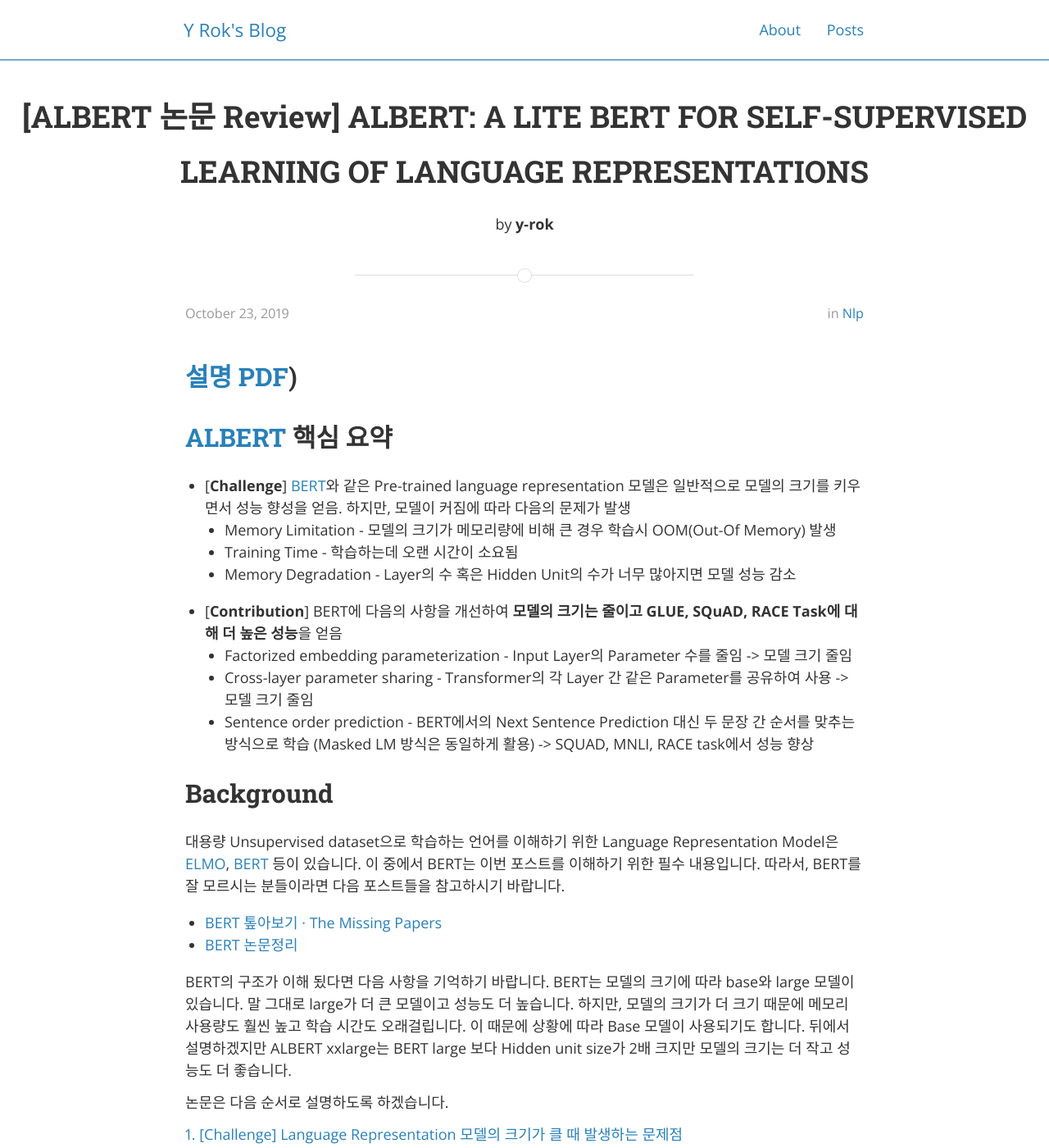
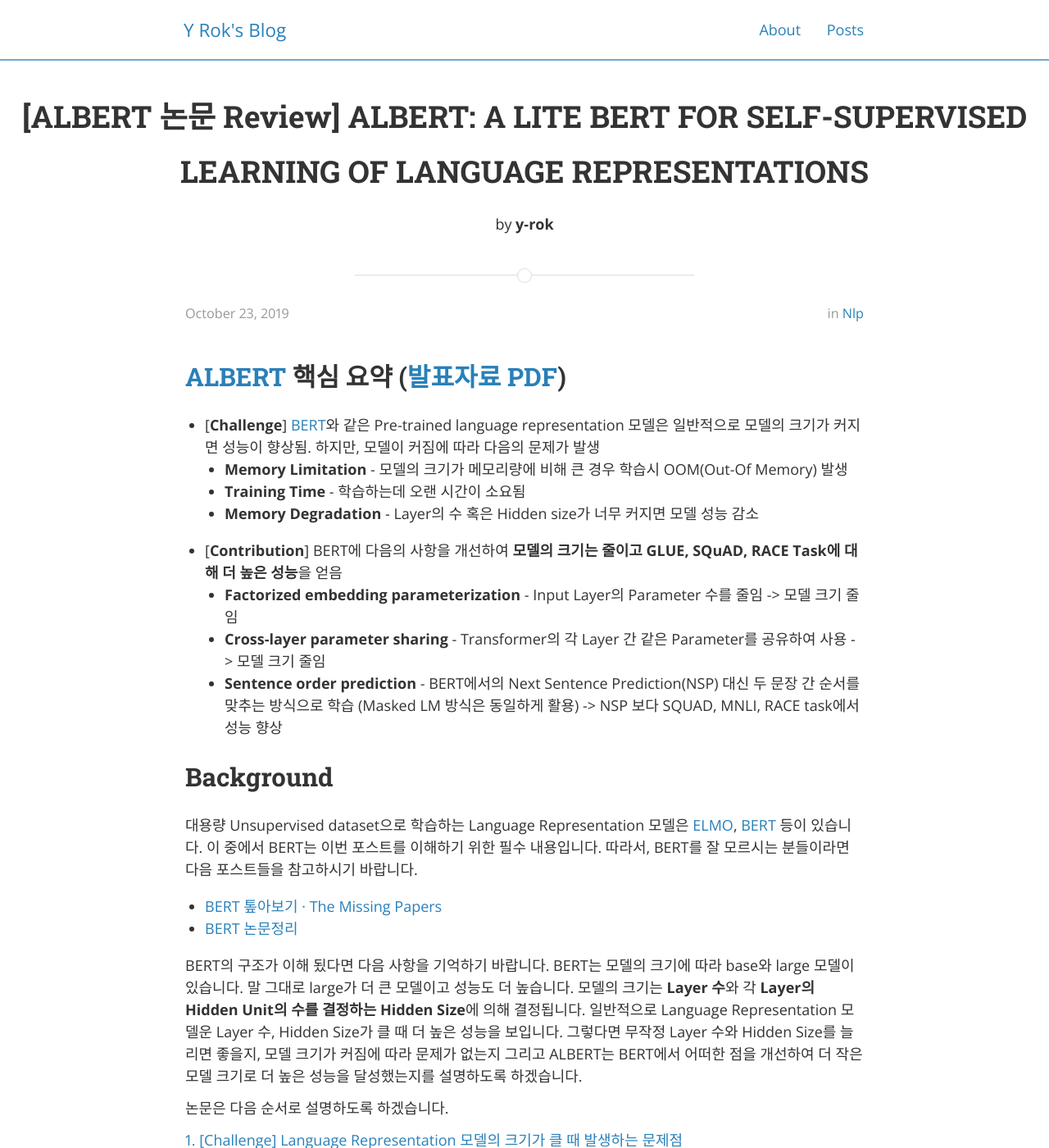
Before and after one commit to jangyrok/y-rok.github.io, a Jekyll site: the page built from _posts/2019-05-20-albert.markdown, in a window 1280 px wide and 1400 px high. Shown: the whole window at 82% size. Built offline with Jekyll 4.4.1, drawn with Linux system fonts in a browser that asks for light colours; nearby versions of some CDN libraries; comment, search, counter and statistics services are not loaded; some of the changed text lies outside the part shown.

Commit message:
writing albert 4

```diff
--- a/_posts/2019-05-20-albert.markdown
+++ b/_posts/2019-05-20-albert.markdown
@@ -12,29 +12,28 @@ tags:
 - paper review
 ---
 
-## [설명 PDF](https://www.slideshare.net/RokJang/albert-187327421))
 
 
 
-## [ALBERT](https://arxiv.org/abs/1909.11942) 핵심 요약
+## [ALBERT](https://arxiv.org/abs/1909.11942) 핵심 요약 ([발표자료 PDF](https://www.slideshare.net/RokJang/albert-187327421))
 
-- [**Challenge**] [BERT](https://arxiv.org/abs/1810.04805)와 같은 Pre-trained language representation 모델은 일반적으로 모델의 크기를 키우면서 성능 향성을 얻음. 하지만, 모델이 커짐에 따라 다음의 문제가 발생
-    - Memory Limitation - 모델의 크기가 메모리량에 비해 큰 경우 학습시 OOM(Out-Of Memory) 발생
-    - Training Time - 학습하는데 오랜 시간이 소요됨
-    - Memory Degradation - Layer의 수 혹은 Hidden Unit의 수가 너무 많아지면 모델 성능 감소
+- [**Challenge**] [BERT](https://arxiv.org/abs/1810.04805)와 같은 Pre-trained language representation 모델은 일반적으로 모델의 크기가 커지면 성능이 향상됨. 하지만, 모델이 커짐에 따라 다음의 문제가 발생
+    - **Memory Limitation** - 모델의 크기가 메모리량에 비해 큰 경우 학습시 OOM(Out-Of Memory) 발생
+    - **Training Time** - 학습하는데 오랜 시간이 소요됨
+    - **Memory Degradation** - Layer의 수 혹은 Hidden size가 너무 커지면 모델 성능 감소
 - [**Contribution**] BERT에 다음의 사항을 개선하여 **모델의 크기는 줄이고 GLUE, SQuAD, RACE Task에 대해 더 높은 성능**을 얻음
-    - Factorized embedding parameterization - Input Layer의 Parameter 수를 줄임 -> 모델 크기 줄임
-    - Cross-layer parameter sharing - Transformer의 각 Layer 간 같은 Parameter를 공유하여 사용 -> 모델 크기 줄임
-    - Sentence order prediction - BERT에서의 Next Sentence Prediction 대신 두 문장 간 순서를 맞추는 방식으로 학습 (Masked LM 방식은 동일하게 활용) -> SQUAD, MNLI, RACE task에서 성능 향상
+    - **Factorized embedding parameterization** - Input Layer의 Parameter 수를 줄임 -> 모델 크기 줄임
+    - **Cross-layer parameter sharing** - Transformer의 각 Layer 간 같은 Parameter를 공유하여 사용 -> 모델 크기 줄임
+    - **Sentence order prediction** - BERT에서의 Next Sentence Prediction(NSP) 대신 두 문장 간 순서를 맞추는 방식으로 학습 (Masked LM 방식은 동일하게 활용) -> NSP 보다 SQUAD, MNLI, RACE task에서 성능 향상
 
 ## Background
 
-대용량 Unsupervised dataset으로 학습하는 언어를 이해하기 위한 Language Representation Model은 [ELMO](https://arxiv.org/abs/1802.05365), [BERT](https://arxiv.org/abs/1810.04805) 등이 있습니다. 이 중에서 BERT는 이번 포스트를 이해하기 위한 필수 내용입니다. 따라서, BERT를 잘 모르시는 분들이라면 다음 포스트들을 참고하시기 바랍니다.
+대용량 Unsupervised dataset으로 학습하는 Language Representation 모델은 [ELMO](https://arxiv.org/abs/1802.05365), [BERT](https://arxiv.org/abs/1810.04805) 등이 있습니다. 이 중에서 BERT는 이번 포스트를 이해하기 위한 필수 내용입니다. 따라서, BERT를 잘 모르시는 분들이라면 다음 포스트들을 참고하시기 바랍니다.
 
 - [BERT 톺아보기 · The Missing Papers](http://docs.likejazz.com/bert/)
 - [BERT 논문정리](https://tmaxai.github.io/post/BERT/)
 
-BERT의 구조가 이해 됬다면 다음 사항을 기억하기 바랍니다. BERT는 모델의 크기에 따라 base와 large 모델이 있습니다. 말 그대로 large가 더 큰 모델이고 성능도 더 높습니다. 하지만, 모델의 크기가 더 크기 때문에 메모리 사용량도 훨씬 높고 학습 시간도 오래걸립니다. 이 때문에 상황에 따라 Base 모델이 사용되기도 합니다. 뒤에서 설명하겠지만 ALBERT xxlarge는 BERT large 보다 Hidden unit size가 2배 크지만 모델의 크기는 더 작고 성능도 더 좋습니다.
+BERT의 구조가 이해 됬다면 다음 사항을 기억하기 바랍니다. BERT는 모델의 크기에 따라 base와 large 모델이 있습니다. 말 그대로 large가 더 큰 모델이고 성능도 더 높습니다. 모델의 크기는 **Layer 수**와 각 **Layer의 Hidden Unit의 수를 결정하는 Hidden Size**에 의해 결정됩니다. 일반적으로 Language Representation 모델운 Layer 수, Hidden Size가 클 때 더 높은 성능을 보입니다. 그렇다면 무작정 Layer 수와 Hidden Size를 늘리면 좋을지, 모델 크기가 커짐에 따라 문제가 없는지 그리고 ALBERT는 BERT에서 어떠한 점을 개선하여 더 작은 모델 크기로 더 높은 성능을 달성했는지를 설명하도록 하겠습니다.
 
 논문은 다음 순서로 설명하도록 하겠습니다.
 
@@ -57,11 +56,11 @@ Pre-trained language representation 모델은 일반적으로 모델의 크기
 
 
 
-모델이 클 경우 메모리량이 부족하여 OOM(Out-of Memory)이 발생할 수 있습니다. 128GB의 TPUv3을 여유롭게 사용할 수 있다면 문제가 없겠지만 12GB의 Titan X GPU를 사용한다고 해봅시다. [이 경우 BERT 학습 시 OOM이 발생하지 않을 때 Sequence Length에 따른 Maximum Batch Size가 아래와 같습니다.](https://github.com/google-research/bert/blob/master/README.md)
+모델이 클 경우 메모리량이 부족하여 OOM(Out-of Memory)이 발생할 수 있습니다. 메모리 128GB의 TPUv3을 여유롭게 사용할 수 있다면 문제가 없겠지만 12GB의 Titan X GPU를 사용한다고 해봅시다. [이 경우 BERT 학습 시 OOM이 발생하지 않을 때 Input Sequence Length에 따른 Maximum Batch Size가 아래와 같습니다.](https://github.com/google-research/bert/blob/master/README.md)
 
 ![](/assets/img/2019-10-23-21-45-53.png)
 
-BERT Large의 경우 Input의 Sequence length가 384 이상이라면 Training은 물론 Inference도 할 수 없습니다.
+**BERT Large의 경우 Input Sequence length가 384 이상이라면 Training은 물론 한 문장에 대해 Inference도 할 수 없습니다.**
 
 ### 1.2. Training Time
 
@@ -70,11 +69,11 @@ BERT 모델은 학습하는데 상당한 계산량이 필요하기 떄문에 학
 **그렇다면 GPU를 사용한다면 얼마나 오랜 시간이 걸릴 까요?**
 
 [이 곳](https://timdettmers.com/2018/10/17/tpus-vs-gpus-for-transformers-bert/
-)에 따르면, BERT base의 경우 16개의 V100 GPU 사용시 5일 이상, BERT large의 경우 64개의 V100 GPU 사용시 8일 이상이 소요 됩니다.
+)에 따르면, **BERT base의 경우 16개의 V100 GPU 사용시 5일 이상, BERT large의 경우 64개의 V100 GPU 사용시 8일 이상**이 소요 됩니다.
 
 ### 1.3. Model Degradation
 
-[ALBERT](https://arxiv.org/abs/1909.11942)에서는 language representation 모델의 크기가 크다고 무조건 성능이 높아지지 않음을 실험적으로 보여줍니다. 아래의 그림을 보면 기존 BERT large 보다 더 큰 xlarge(large와 layer 수는 같지만 hidden size가 2배 큼)모델을 학습 시 오히려 성능이 떨어집니다.
+[ALBERT](https://arxiv.org/abs/1909.11942)에서는 language representation 모델의 크기가 크다고 무조건 성능이 높아지지 않음을 실험적으로 보여줍니다. 아래의 그림을 보면 기존 **BERT large 보다 더 큰 xlarge(large와 layer 수는 같지만 hidden size가 2배 큼)모델을 학습 시 오히려 성능이 떨어집니다.** (논문에서 모델의 성능이 떨어진 이유는 설명하지 않고 실험적으로 결과만을 보여줍니다.)
 
 ![](/assets/img/2019-10-21-15-07-33.png)
 
@@ -84,9 +83,9 @@ ALBERT는 앞서 언급한 Challenge들을 극복 하기 위해 BERT에서 모
 
 ### 2.1 Factorized embedding parameterization
 
-BERT에서는 Input Token Embedding Size(E)와 Hidden Size(H)가 같습니다. (Hidden Size는 Transformer 각 layer의 input, output embedding size와 같습니다.) ALBERT에서는 E를 H보다 작게 설정하여 Parameter 수를 줄입니다. 그렇다면 E,H가 의미하는 바를 되짚어 보고 왜 ALBERT에서는 E를 H 보다 작게 설정하였는지 알아봅시다.
+BERT에서는 **Input Token Embedding Size(E)**와 **Hidden Size(H)**가 같습니다. (Hidden Size는 Transformer 각 layer의 input, output embedding size와 같습니다.) **ALBERT에서는 E를 H보다 작게 설정하여 Parameter 수를 줄입니다.** 그렇다면 E,H가 의미하는 바를 되짚어 보고 왜 ALBERT에서는 E를 H 보다 작게 설정하였는지 알아봅시다.
 
-Token Embedding은 각 Token의 정보를 담고 있는 Vector를 생성합니다. 이에 반해, Transformer의 각 Layer에서의 Output은 해당 Token과 주변 Token들 간의 관계까지 반영한 Contextualized Representation입니다. 따라서, 담고 있는 정보량 자체가 다르기 때문에 E가 H 보다 비교적 작아도 될 것이라고 생각할 수 있습니다.
+Input Token Embedding은 각 Token의 정보를 담고 있는 Vector를 생성합니다. 이에 반해, Transformer의 각 Layer에서의 Output은 해당 Token과 주변 Token들 간의 관계까지 반영한 Contextualized Representation입니다. 따라서, 담고 있는 정보량 자체가 다르기 때문에 E가 H 보다 비교적 작아도 될 것이라고 생각할 수 있습니다.
 
 ![](/assets/img/2019-10-23-19-46-54.png)
 
@@ -98,7 +97,7 @@ Token Embedding은 각 Token의 정보를 담고 있는 Vector를 생성합니
 
 ### 2.2 Cross-layer parameter sharing
 
-위의 표(Table 4)를 보다 보면 Factorized embedding parameterization 보다 Cross-layer parameter sharing 적용 시 모델의 크기가 훨씬 많이 줄어드는 것을 알 수 있습니다. Cross-layer parameter sharing은 말 그대로 Transformer layer 간 같은 Parameter를 공유하며 사용하는 것입니다.
+위의 표(Table 4)를 보다 보면 Factorized embedding parameterization 보다 Cross-layer parameter sharing 적용 시 모델의 크기가 훨씬 많이 줄어드는 것을 알 수 있습니다. **Cross-layer parameter sharing은 말 그대로 Transformer layer 간 같은 Parameter를 공유하며 사용하는 것입니다.**
 
 이러한 아이디어는 ALBERT에서 처음 제안한 것은 아닙니다. [Universal Transformer](https://arxiv.org/abs/1807.03819)에서도 각 Layer는 Parameter를 공유합니다. 이는 아래 그림에서 처럼 Transformer의 각 Layer의 Output이 다시 Input으로 들어가는 형태로 Recursive Transformer라고도 할 수 있습니다.
 
@@ -106,15 +105,15 @@ Token Embedding은 각 Token의 정보를 담고 있는 Vector를 생성합니
 
 **그렇다면 Layer 간 Parameter를 공유해도 성능이 떨어지지는 않을 까요?**
 
-아래 표에서 처럼 Self-Attention Layer만 공유 했을 때는 성능이 크게 떨어지지 않습니다. 다만, Feed Forward Network(FFN)은 공유 시 성능이 다소 떨어지는 것을 볼 수 있습니다. 논문에서는 실험 결과에 대한 해석은 하지 않고 있습니다. 왜 이러한 결과가 나왔는지는 고민해볼 필요가 있지만 **Layer 간 Parameter를 공유 한다고 하더라도 크게 성능이 떨어지지 않는 다는 결과는 큰 의미가 있습니다.**
+아래 표에서 처럼 Self-Attention Layer만 공유 했을 때는 성능이 크게 떨어지지 않습니다. 다만, Feed Forward Network(FFN)은 공유 시 성능이 다소 떨어지는 것을 볼 수 있습니다. 논문에서는 실험 결과에 대한 해석은 하지 않고 있습니다. 왜 이러한 결과가 나왔는지는 고민해볼 필요가 있지만 **Layer 간 Parameter를 공유 한다고 하더라도 크게 성능이 떨어지지 않는 다는 결과는 큰 의미가 있습니다.** **따라서, ALBERT는 BERT와 같은 layer 수, Hidden Size일지라도 모델의 크기가 훨씬 작습니다.**
 
 ![](/assets/img/2019-10-23-20-14-25.png)
 
 ### 2.3 Sentence order prediction
 
-이 논문에서는 Next Sentence Prediction(NSP) 보다 나은 학습 방식인 Sentence order prediction (SOP)을 제안합니다. NSP는 두번 째 문장이 첫 문장의 다음 문장인지를 맞추는데 학습 데이터 구성 시 두 번째 문장은 실제 문장(positive example) 혹은 임의로 뽑은 문장(negative example)이 됩니다. 하지만, 임의로 뽑은 문장은 첫 문장과 완전히 다른 Topic의 문장일 확률이 높으므로 문장 간 연관 관계를 학습한다기 보다는 두 문장이 같은 Topic에 대해 말하는지를 판단하는 Topic Prediction에 가깝습니다. 이에 반해 SOP의 학습 데이터는 실제 연속인 두 문장(Positive Example)과 두 문장의 순서를 앞뒤로 바꾼 것(Negative Example)으로 구성되고 문장의 순서가 옳은지 여부를 예측하는 방식으로 학습합니다. 따라서, SOP로 학습 시 두 문장의 연관 관계를 보다 잘 학습할 것이라고 기대할 수 있습니다.
+이 논문에서는 **Next Sentence Prediction(NSP)** 보다 나은 학습 방식인 **Sentence order prediction SOP)**을 제안합니다. NSP는 두번 째 문장이 첫 문장의 다음 문장인지를 맞추는데 학습 데이터 구성 시 두 번째 문장은 실제 문장(positive example) 혹은 임의로 뽑은 문장(negative example)이 됩니다. 하지만, 임의로 뽑은 문장은 첫 문장과 완전히 다른 Topic의 문장일 확률이 높으므로 문장 간 연관 관계를 학습한다기 보다는 두 문장이 같은 Topic에 대해 말하는지를 판단하는 Topic Prediction에 가깝습니다. **이에 반해 SOP의 학습 데이터는 실제 연속인 두 문장(Positive Example)과 두 문장의 순서를 앞뒤로 바꾼 것(Negative Example)으로 구성되고 문장의 순서가 옳은지 여부를 예측하는 방식으로 학습합니다.** 따라서, SOP로 학습 시 두 문장의 연관 관계를 보다 잘 학습할 것이라고 기대할 수 있습니다.
 
-아래 표는 ALBERT에 NSP, SOP 학습 시 성능을 비교합니다. SOP로 학습 시 NSP는 어느 정도 가능하지만 NSP는 문장 간 관계를 잘 학습하지 못하기 때문에 SOP 성능이 매우 낮은 것을 볼 수 있습니다. 또한, 두 문장 이상을 입력으로 넣어 수행하는 SQuAD, MNLI,RACE 등의 Task에서 SOP 적용 시 성능이 더 높음을 알 수 있습니다.
+아래 표는 ALBERT에 NSP, SOP 학습 시 성능을 비교합니다. SOP로 학습 시 NSP는 어느 정도 가능하지만 NSP는 문장 간 관계를 잘 학습하지 못하기 때문에 SOP 성능이 매우 낮은 것을 볼 수 있습니다. 또한, 두 문장 이상을 입력으로 넣어 수행하는 SQuAD, MNLI,RACE 등의 Task에서 SOP 적용 시 성능이 더 높다는걸 알 수 있습니다.
 
 ![](/assets/img/2019-10-23-21-24-39.png)
 
@@ -126,20 +125,19 @@ Token Embedding은 각 Token의 정보를 담고 있는 Vector를 생성합니
 - 125,000 Steps 학습
 - 모델의 크기에 따라 TPUv3를 64~1024 chips 활용
 - Wiki, Book Corpus - 16GB 학습 데이터
-- Layer 간 모든 Parameter 공유
--
+- ALBERT는 Layer 간 모든 Parameter 공유
 
-아래 그림의 성능 결과를 보면 앞서 언급했던 3가지 Challenge가 해결된 것을 확인할 수 있습니다.
+아래 그림의 성능 결과를 보면 앞서 언급했던 3가지 Challenge가 해소된 것을 확인할 수 있습니다.
 
 ![](/assets/img/2019-10-24-13-46-38.png)
 
 #### Memory Limitation
 
-ALBERT느 BERT와 같은 Layer 수, Hidden size에서 모델의 크기가 훨씬 작습니다. 따라서, Memory 사용량을 훨씬 줄일 수 있습니다. (ex) BERT large - 334mb, ALBERT large - 18mb)
+**ALBERT느 BERT와 같은 Layer 수, Hidden size에서 모델의 크기가 훨씬 작습니다.** 따라서, Memory 사용량을 훨씬 줄일 수 있습니다. (ex) BERT large - 334mb, ALBERT large - 18mb)
 
 #### Training Time
 
-마찬가지로 layer 수, Hidden size가 같을 때 ALBERT는 BERT 보다 학습 속도가 훨씬 빠릅니다. 다만, 계산량이 얼마나 적어지고 등의 명확한 이유는 아직 제가 정확히 파악하지 못해 좀 더 공부하고 글을 업데이트 하겠습니다. (ex) ALBERT xlarge는 BERT xlarge 보다 학습 속도가 2배 빠름)
+마찬가지로 **layer 수, Hidden size가 같을 때 ALBERT는 BERT 보다 학습 속도가 훨씬 빠릅니다.** 다만, 계산량이 얼마나 적어지고 등의 명확한 이유는 아직 제가 정확히 파악하지 못해 좀 더 공부하고 글을 업데이트 하겠습니다. (ex) ALBERT xlarge는 BERT xlarge 보다 학습 속도가 2배 빠름)
 
 
 (논문 내용 : Because of less communication and
@@ -151,6 +149,6 @@ BERT models.)
 BERT는 large에서 xlarge로 커질 경우 오히려 성능이 떨어집니다. 하지만, ALBERT의 경우 xxlarge가 xlarge 보다 그리고 xlarge가 large 보다 성능이 높은 성능을 보입니다. 물론, ALBERT도 계속 해서 Hidden size와 layer 수를 늘린다면 성능이 떨어질 것입니다. (논문에 따르면 Hidden size가 6144개일 때,4096개 일 때 보다 성능이 떨어집니다.) 하지만, ALBERT는 BERT xlarge 보다도 더 큰 xxlarge 모델도 Model degradation이 발생하지 않으므로 다양한 Downstream task에 더 높은 성능을 얻을 수 있었습니다.
 
 
-(논문에서 추가 데이터 학습, Dropout 활용 여부 등 다양한 실험 결과가 더 있으니 참고 바랍니다.)
+(논문에 추가 데이터로 학습, Dropout 활용 여부 등 다양한 실험 결과가 더 있으니 참고 바랍니다.)
 
-정리하면 ALBERT는 BERT에서 모델의 크기를 줄일 수 있고 Model Degradation이 BERT xlarge 보다 더 큰 xxlarge 모델에서도 발생하지 않기 때문에 더 높은 성능을 얻을 수 있었습니다. 모델 성능이 향상된 것도 중요하지만 모델의 크기가 현저히 줄어 Memory Limitation 문제를 해결한 것이 큰 Contribution인 것 같습니다.
+**정리하면 ALBERT는 BERT에서 모델의 크기를 줄일 수 있고 Model Degradation이 BERT xlarge 보다 더 큰 xxlarge 모델에서도 발생하지 않기 때문에 더 높은 성능을 얻을 수 있었습니다. 모델 성능이 향상된 것도 중요하지만 모델의 크기가 현저히 줄어 Memory Limitation 문제를 해결한 것도 큰 Contribution인 것 같습니다.**
```
Also changed, not shown: about.md (+2 -1 lines), 1 other file.
